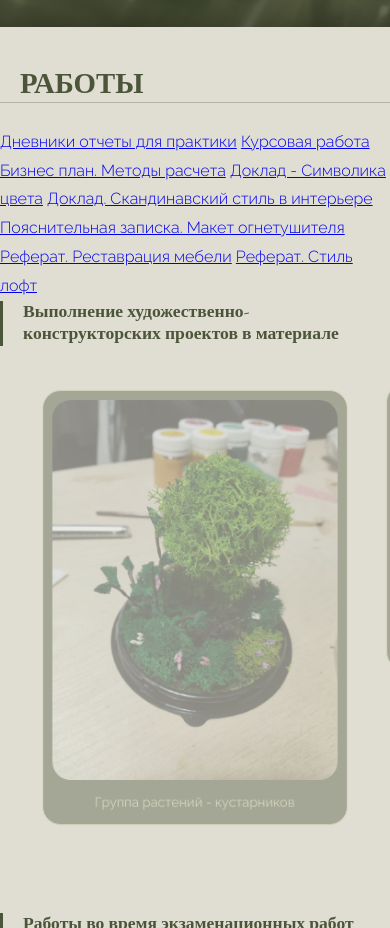
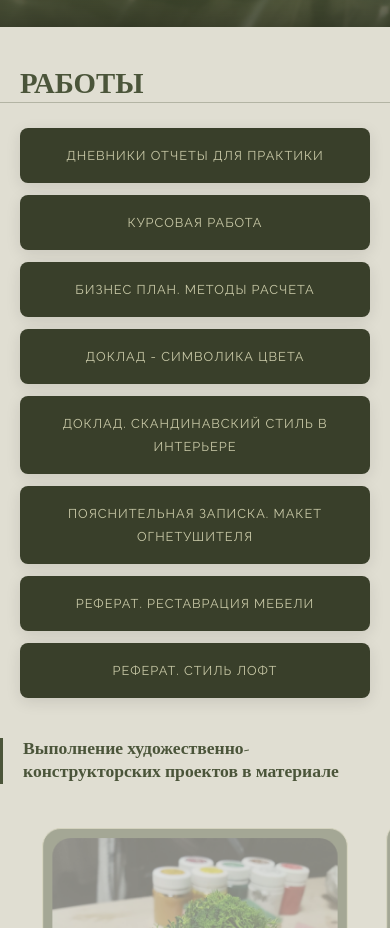
Before and after one commit to vdovodel15-ship-it/my-portfolio, a plain HTML site: page index.html in a window 390 px wide. Shown: the part 4060-4988 px from the top of the page. Drawn offline with nearby package versions, Linux system fonts and the light colour scheme.

Commit message:
Add files via upload

```diff
--- a/style.css
+++ b/style.css
@@ -497,6 +497,47 @@ img {
     color: rgb(75, 85, 58);
 }
 
+/* Контейнер для кнопок */
+.works-external-links {
+    display: grid;
+    grid-template-columns: repeat(3, 1fr); /* 3 кнопки в ряд на ПК */
+    gap: 20px;
+    margin-bottom: 60px; /* Отступ от кнопок до первого слайдера */
+    width: 100%;
+}
+
+/* Стили самих кнопок */
+.drive-button {
+    display: flex;
+    align-items: center;
+    justify-content: center;
+    padding: 18px 25px;
+    background-color: rgb(57, 63, 42); /* Цвет как у сайдбара */
+    color: rgb(201, 201, 167);         /* Кремовый текст */
+    text-decoration: none;
+    font-size: 0.9rem;
+    font-weight: 400;
+    letter-spacing: 1px;
+    text-transform: uppercase;
+    border: 1px solid transparent;
+    border-radius: 8px;
+    transition: all 0.3s ease;
+    text-align: center;
+    box-shadow: 0 4px 15px rgba(0,0,0,0.1);
+}
+
+.drive-button span {
+    position: relative;
+}
+
+/* Эффект при наведении */
+.drive-button:hover {
+    background-color: transparent;
+    color: rgb(57, 63, 42);
+    border-color: rgb(57, 63, 42);
+    transform: translateY(-3px);
+    box-shadow: 0 6px 20px rgba(0,0,0,0.15);
+}
 
 
 @media screen and (max-width: 768px) {
@@ -710,4 +751,16 @@ img {
         width: 100%;
         order: 1;
     }
+
+    .works-external-links {
+        grid-template-columns: 1fr; /* Кнопки в одну колонку на телефоне */
+        gap: 12px;
+        padding: 0 20px; /* Боковые отступы */
+        margin-bottom: 40px;
+    }
+
+    .drive-button {
+        padding: 15px 20px;
+        font-size: 0.8rem;
+    }
 }
```
